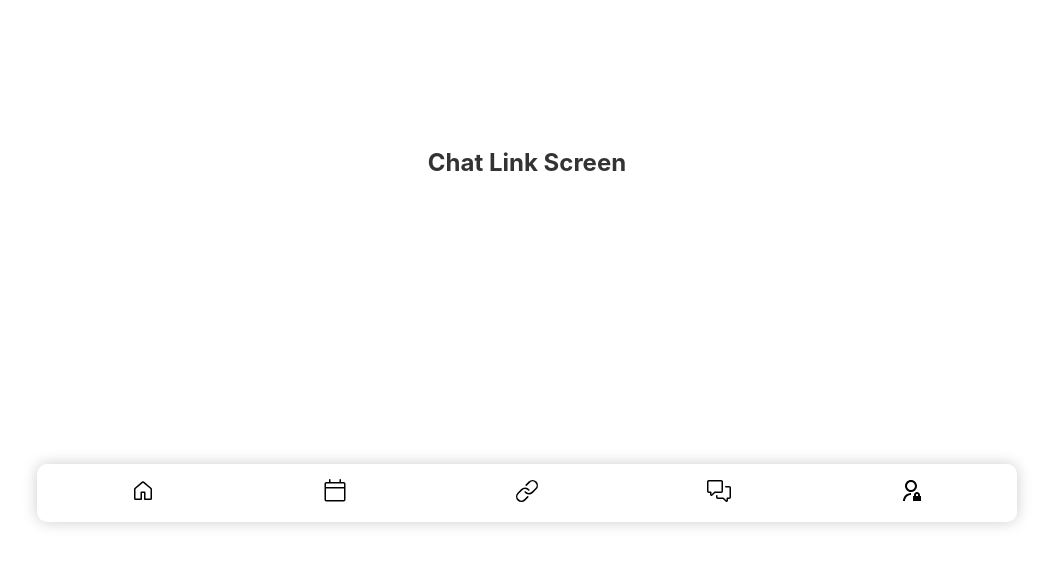
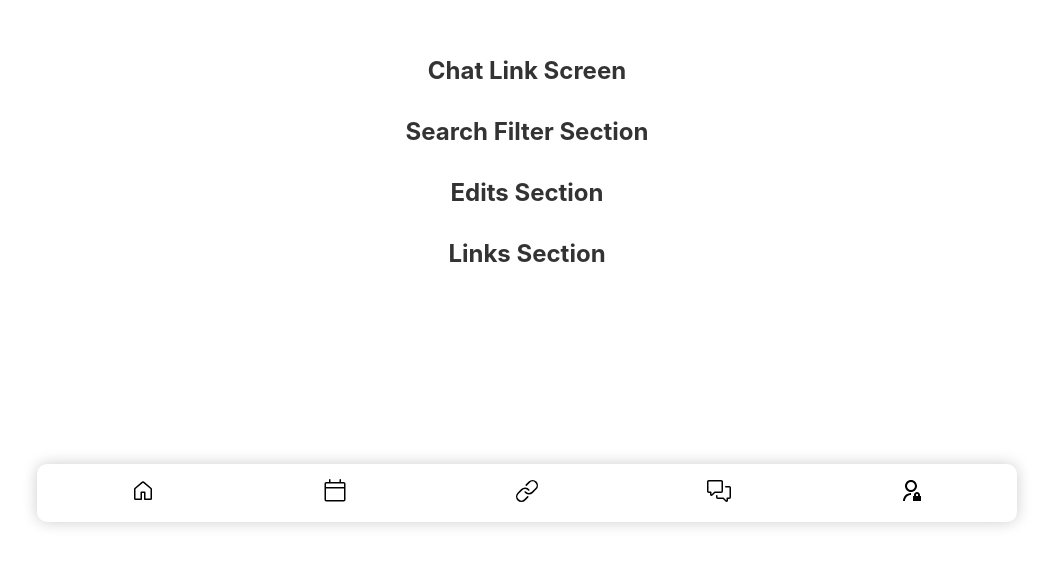
Before and after one commit to Kingdom-Coders/aaiv-app, a React (Create React App) app in the folder frontend/: page /chat-link in a window 1280 px wide. Shown: the part 238-800 px from the top of the page, without its empty margins (113-1166 px from the left). Built offline with nearby package versions, Linux system fonts and the light colour scheme; sample sign-in values are in the browser's storage.

Commit message:
chat link divs

```diff
--- a/frontend/src/screens/ChatLink/ChatLink.css
+++ b/frontend/src/screens/ChatLink/ChatLink.css
@@ -1,5 +1,6 @@
 .chatlink-screen {
     display: flex;
+    flex-direction: column;
     justify-content: center;
     align-items: center;
     height: 100vh;
--- a/frontend/src/screens/ChatLink/ChatLink.js
+++ b/frontend/src/screens/ChatLink/ChatLink.js
@@ -9,13 +9,13 @@ const ChatLink = () => {
         <h1>Chat Link Screen</h1>
       </div>
       <div className="chatlink-SearchFilter">
-
+        <h1>Search Filter Section</h1>
       </div>
       <div className="chatlink-Edits">
-
+        <h1>Edits Section</h1>
       </div>
       <div classaName = "chatlink-links">
-
+        <h1>Links Section</h1>
       </div>
     </div>
   );
```
